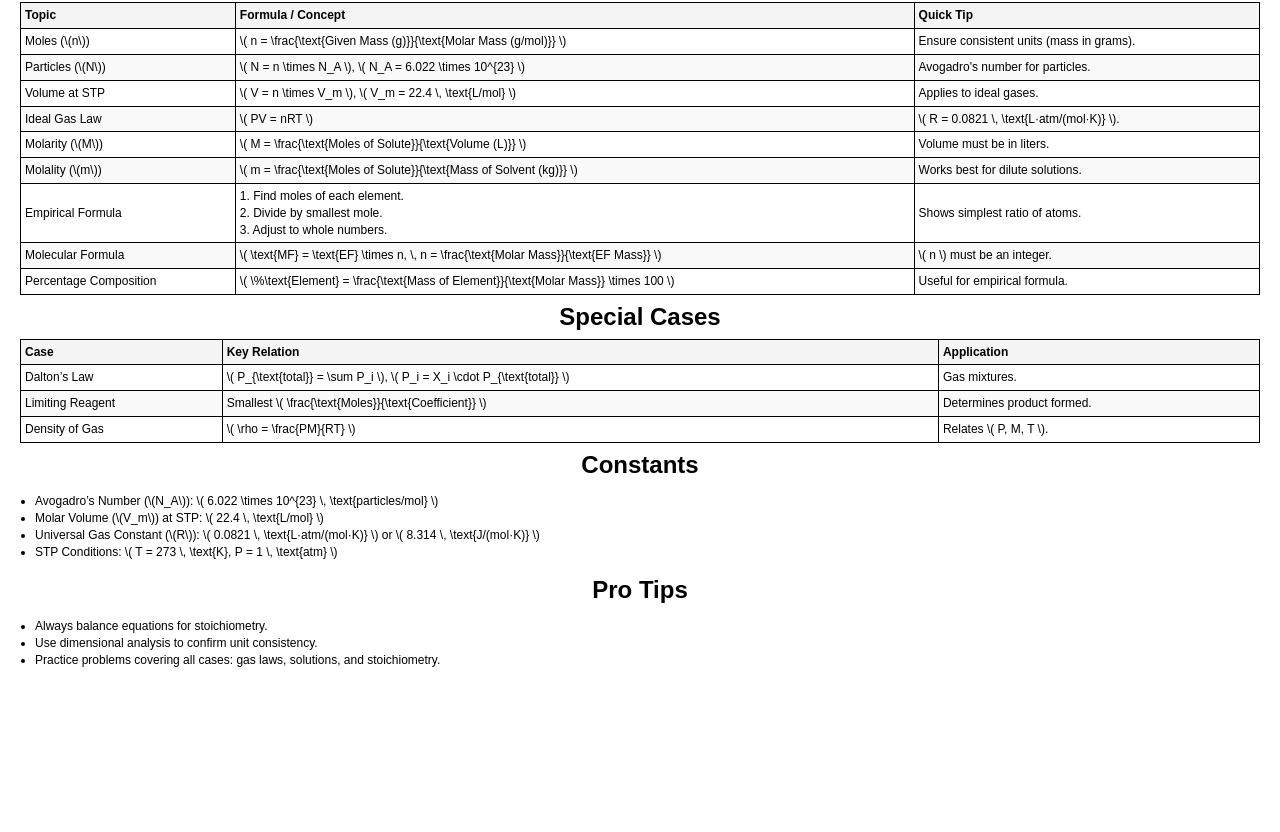
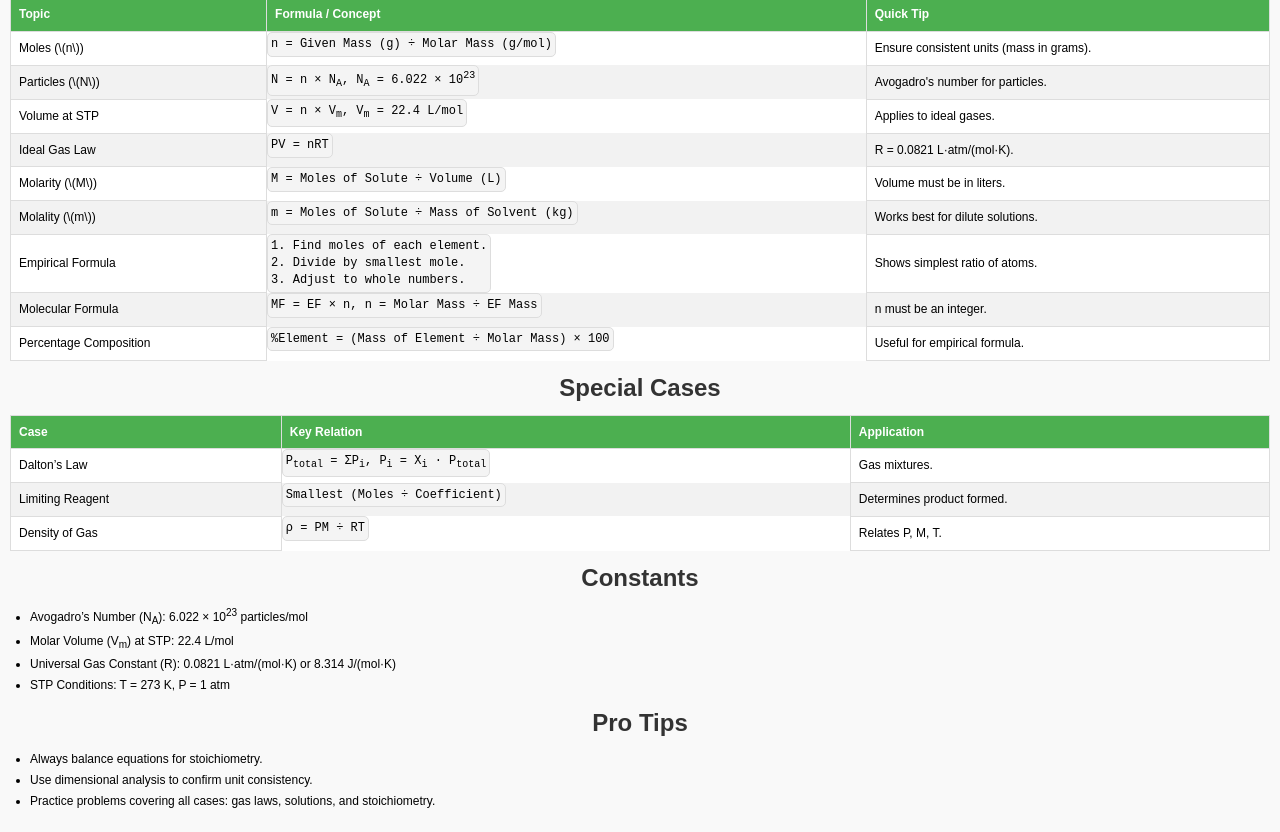
Before and after one commit to AbhishekSinghGaira/Moleconcept, a plain HTML site: page New Text Document.html in a window 1280 px wide. Shown: the part 111-943 px from the top of the page. Before the commit the page ends 812 px from the top, so only its background shows below. Drawn offline with Linux system fonts and the light colour scheme.

Commit message:
first commi

```diff
--- a/New Text Document.html
+++ b/New Text Document.html
@@ -10,41 +10,86 @@
       font-family: Arial, sans-serif;
       line-height: 1.4;
       margin: 0;
-      padding: 20px;
+      padding: 10px;
+      background-color: #f9f9f9;
     }
     h1, h2 {
       text-align: center;
+      color: #333;
       margin: 5px 0;
     }
     table {
       width: 100%;
       border-collapse: collapse;
+      margin: 10px 0;
+      background-color: #fff;
+    }
+    th, td {
+      border: 1px solid #ddd;
+      padding: 8px;
+      text-align: left;
       font-size: 12px;
     }
-    th, td {
-      border: 1px solid #000;
-      padding: 4px;
-      text-align: left;
-    }
     th {
-      background-color: #f4f4f4;
+      background-color: #4CAF50;
+      color: white;
     }
     tr:nth-child(even) {
-      background-color: #f9f9f9;
+      background-color: #f2f2f2;
+    }
+    tr:hover {
+      background-color: #f1f1f1;
     }
     ul {
-      padding-left: 15px;
+      padding-left: 20px;
       font-size: 12px;
+    }
+    li {
+      margin: 4px 0;
     }
 
     /* Print-specific Styles */
     @media print {
       body {
         margin: 0;
+        background-color: #fff;
+        font-size: 10px;
       }
       table, th, td {
         border: 1px solid #000;
+        font-size: 10px;
       }
+      h1, h2 {
+        font-size: 14px;
+      }
+      ul, li {
+        font-size: 10px;
+      }
+      /* Page settings for A4 size */
+      @page {
+        size: A4;
+        margin: 10mm;
+      }
+      /* Reduce margins and adjust table width for better fit */
+      table {
+        width: 100%;
+        margin: 0;
+      }
+      th, td {
+        padding: 6px;
+      }
+      h1, h2 {
+        margin: 0;
+      }
+    }
+
+    /* Math Formula Styling */
+    .formula {
+      font-family: "Courier New", monospace;
+      background-color: #f4f4f4;
+      padding: 3px;
+      display: inline-block;
+      border-radius: 5px;
     }
   </style>
 </head>
@@ -63,47 +108,47 @@
     <tbody>
       <tr>
         <td>Moles (\(n\))</td>
-        <td>\( n = \frac{\text{Given Mass (g)}}{\text{Molar Mass (g/mol)}} \)</td>
+        <td class="formula">n = Given Mass (g) ÷ Molar Mass (g/mol)</td>
         <td>Ensure consistent units (mass in grams).</td>
       </tr>
       <tr>
         <td>Particles (\(N\))</td>
-        <td>\( N = n \times N_A \), \( N_A = 6.022 \times 10^{23} \)</td>
+        <td class="formula">N = n × N<sub>A</sub>, N<sub>A</sub> = 6.022 × 10<sup>23</sup></td>
         <td>Avogadro's number for particles.</td>
       </tr>
       <tr>
         <td>Volume at STP</td>
-        <td>\( V = n \times V_m \), \( V_m = 22.4 \, \text{L/mol} \)</td>
+        <td class="formula">V = n × V<sub>m</sub>, V<sub>m</sub> = 22.4 L/mol</td>
         <td>Applies to ideal gases.</td>
       </tr>
       <tr>
         <td>Ideal Gas Law</td>
-        <td>\( PV = nRT \)</td>
-        <td>\( R = 0.0821 \, \text{L·atm/(mol·K)} \).</td>
+        <td class="formula">PV = nRT</td>
+        <td>R = 0.0821 L·atm/(mol·K).</td>
       </tr>
       <tr>
         <td>Molarity (\(M\))</td>
-        <td>\( M = \frac{\text{Moles of Solute}}{\text{Volume (L)}} \)</td>
+        <td class="formula">M = Moles of Solute ÷ Volume (L)</td>
         <td>Volume must be in liters.</td>
       </tr>
       <tr>
         <td>Molality (\(m\))</td>
-        <td>\( m = \frac{\text{Moles of Solute}}{\text{Mass of Solvent (kg)}} \)</td>
+        <td class="formula">m = Moles of Solute ÷ Mass of Solvent (kg)</td>
         <td>Works best for dilute solutions.</td>
       </tr>
       <tr>
         <td>Empirical Formula</td>
-        <td>1. Find moles of each element.<br>2. Divide by smallest mole.<br>3. Adjust to whole numbers.</td>
+        <td class="formula">1. Find moles of each element.<br>2. Divide by smallest mole.<br>3. Adjust to whole numbers.</td>
         <td>Shows simplest ratio of atoms.</td>
       </tr>
       <tr>
         <td>Molecular Formula</td>
-        <td>\( \text{MF} = \text{EF} \times n, \, n = \frac{\text{Molar Mass}}{\text{EF Mass}} \)</td>
-        <td>\( n \) must be an integer.</td>
+        <td class="formula">MF = EF × n, n = Molar Mass ÷ EF Mass</td>
+        <td>n must be an integer.</td>
       </tr>
       <tr>
         <td>Percentage Composition</td>
-        <td>\( \%\text{Element} = \frac{\text{Mass of Element}}{\text{Molar Mass}} \times 100 \)</td>
+        <td class="formula">%Element = (Mass of Element ÷ Molar Mass) × 100</td>
         <td>Useful for empirical formula.</td>
       </tr>
     </tbody>
@@ -121,28 +166,28 @@
     <tbody>
       <tr>
         <td>Dalton’s Law</td>
-        <td>\( P_{\text{total}} = \sum P_i \), \( P_i = X_i \cdot P_{\text{total}} \)</td>
+        <td class="formula">P<sub>total</sub> = ΣP<sub>i</sub>, P<sub>i</sub> = X<sub>i</sub> · P<sub>total</sub></td>
         <td>Gas mixtures.</td>
       </tr>
       <tr>
         <td>Limiting Reagent</td>
-        <td>Smallest \( \frac{\text{Moles}}{\text{Coefficient}} \)</td>
+        <td class="formula">Smallest (Moles ÷ Coefficient)</td>
         <td>Determines product formed.</td>
       </tr>
       <tr>
         <td>Density of Gas</td>
-        <td>\( \rho = \frac{PM}{RT} \)</td>
-        <td>Relates \( P, M, T \).</td>
+        <td class="formula">ρ = PM ÷ RT</td>
+        <td>Relates P, M, T.</td>
       </tr>
     </tbody>
   </table>
 
   <h2>Constants</h2>
   <ul>
-    <li>Avogadro’s Number (\(N_A\)): \( 6.022 \times 10^{23} \, \text{particles/mol} \)</li>
-    <li>Molar Volume (\(V_m\)) at STP: \( 22.4 \, \text{L/mol} \)</li>
-    <li>Universal Gas Constant (\(R\)): \( 0.0821 \, \text{L·atm/(mol·K)} \) or \( 8.314 \, \text{J/(mol·K)} \)</li>
-    <li>STP Conditions: \( T = 273 \, \text{K}, P = 1 \, \text{atm} \)</li>
+    <li>Avogadro’s Number (N<sub>A</sub>): 6.022 × 10<sup>23</sup> particles/mol</li>
+    <li>Molar Volume (V<sub>m</sub>) at STP: 22.4 L/mol</li>
+    <li>Universal Gas Constant (R): 0.0821 L·atm/(mol·K) or 8.314 J/(mol·K)</li>
+    <li>STP Conditions: T = 273 K, P = 1 atm</li>
   </ul>
 
   <h2>Pro Tips</h2>
```
